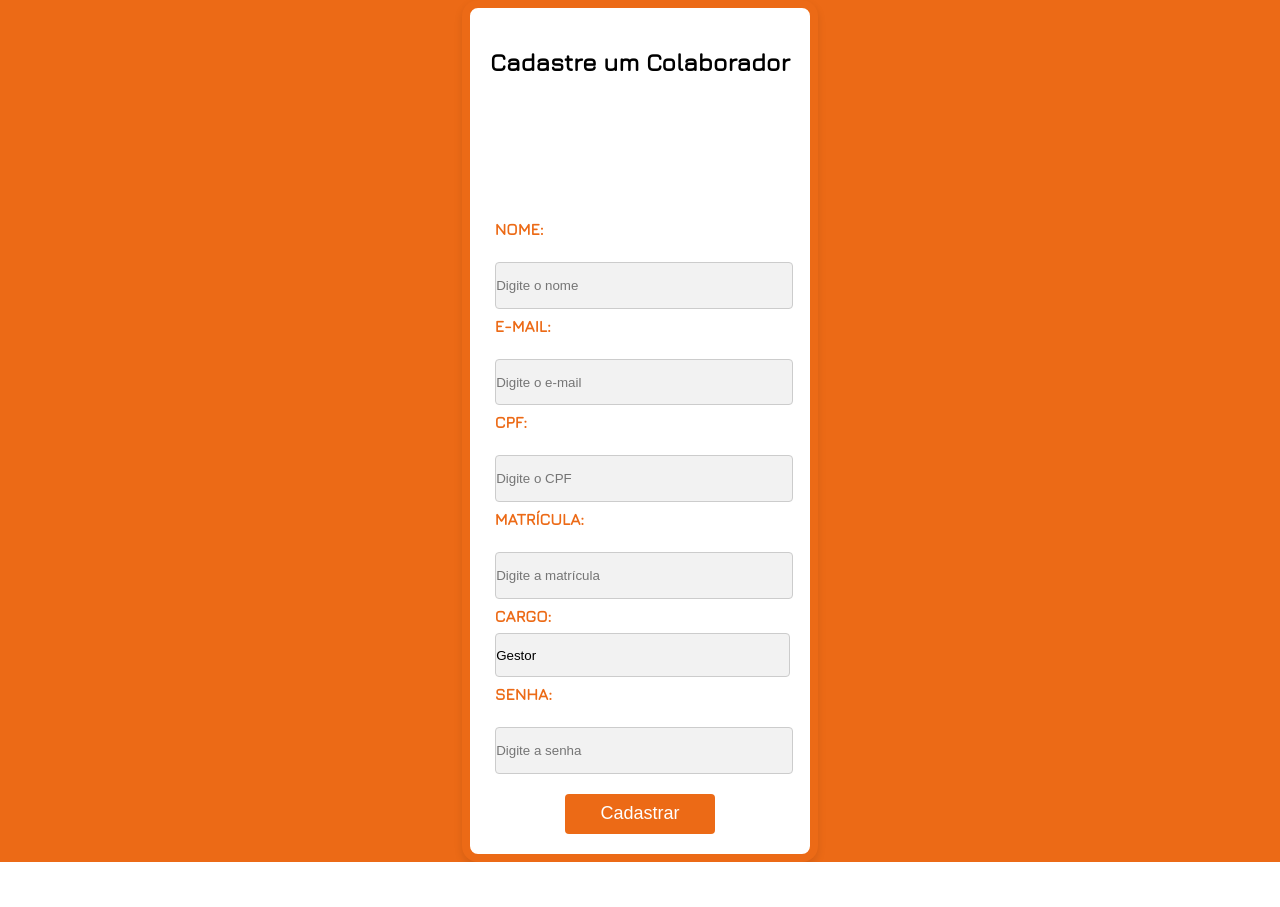
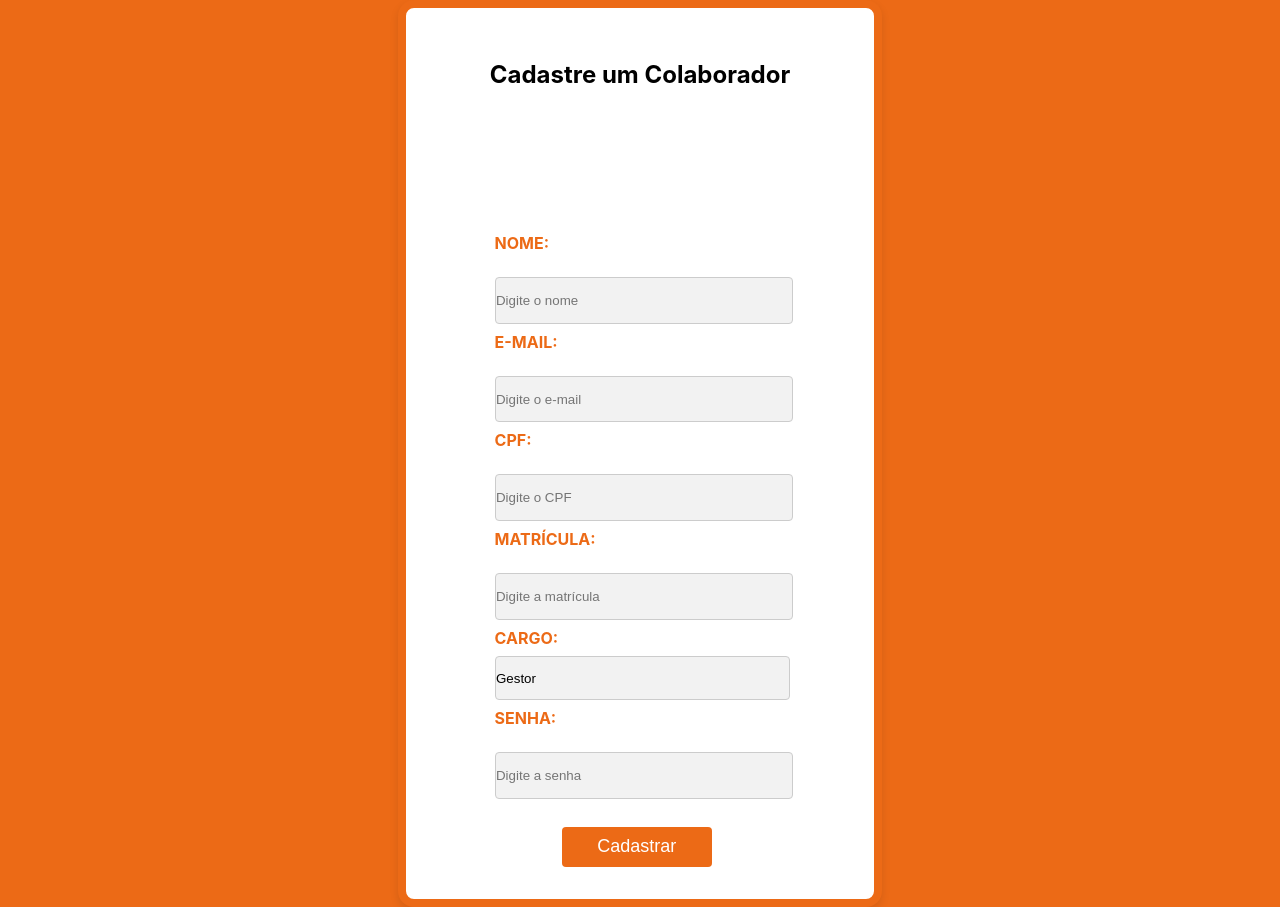
Before and after one commit to andreflavio/projetos, a React (Create React App) app in the folder front/: page /Cadastro in a window 1280 px wide. Before the commit the page ends 862 px from the top, so only its background shows below. Built offline with nearby package versions, Linux system fonts and the light colour scheme.

Commit message:
Correção de layout da pagina login e cadastro

```diff
--- a/front/src/componets/Cadastro/index.css
+++ b/front/src/componets/Cadastro/index.css
@@ -16,7 +16,7 @@
   text-align: left; /* Change to left alignment */
   max-width: 25rem;
   margin: 0 auto;
-  padding: 1.25rem;
+  padding: 2rem 5.25rem;
   border: 0.5rem solid #EC6A16;
   border-radius: 1rem;
   box-shadow: 0 0.25rem 0.5rem rgba(0, 0, 0, 0.1);
@@ -70,10 +70,11 @@ select {
     width: 0 !important; /* Hide scrollbar on Chrome, Safari, Edge */
   }
 
-  button {
+  button{
     width: 9.375rem;
     height: 2.5rem;
     padding: 0.05rem;
+    margin-left: 4.5rem;
     border: none;
     border-radius: 0.25rem;
     background-color: #EC6A16; /* Cor do botão #EC6A16 */
@@ -81,6 +82,7 @@ select {
     cursor: pointer;
     margin-top: 1.25rem;
     font-size: 1.125rem;
+
     transition: background-color 0.3s ease;
   }
 
--- a/front/src/componets/Login/index.css
+++ b/front/src/componets/Login/index.css
@@ -2,7 +2,6 @@
 .input-group:first-of-type {
   margin-top: 9rem; /* Ajuste este valor para alterar o espaço */
 }
-
 body {
   margin: 0;
   font-family: -apple-system, BlinkMacSystemFont, 'Segoe UI', 'Roboto', 'Oxygen',
@@ -18,16 +17,14 @@ code {
 }
 
 .App {
-  background-color: #EC6A16;
+  min-height: 100vh; /* Garante que a altura do contêiner seja no mínimo igual à altura da viewport */
+  background-color: #EC6A16; /* Define a cor de fundo */
   display: flex;
   justify-content: center;
   align-items: center;
-  height: 100vh;
-  font-family: 'Jura', sans-serif;
 }
 
 .login-container {
-  justify-content: center;
   background-color: white;
   padding: 1rem 2rem; /* Ajuste o segundo valor para alterar o padding à direita e à esquerda */
   border-radius: 20px;
@@ -35,7 +32,6 @@ code {
   width: 410px;
   height: 558px;
 }
-
 
 .login-container h1 {
   color: #EC6A16;
@@ -53,7 +49,6 @@ code {
   color: #EC6A16;
   font-size: 25px;
   font-weight: bold;
-
 }
 
 input {
@@ -64,23 +59,12 @@ input {
   border-radius: 4px;
   border: 1px solid #ccc;
   background-color: #f2f2f2;
-
 }
 
-button {
-  width: 98px;
-  height: 30px;
-  padding: rem;
-  border: none;
-  border-radius: 4px;
-  background-color: #f2f2f2;
-  color: black;
-  cursor: pointer;
-  margin-top: 3rem;
-  margin-left: auto;
-  margin-right: auto;
-  display: block;
+#button {
+  margin-right: 5rem;
 }
-*{
+
+* {
   text-decoration: none;
 }
--- a/front/src/componets/Login/index.tsx
+++ b/front/src/componets/Login/index.tsx
@@ -41,7 +41,7 @@ const Login: React.FC = () => {
               onChange={handleChange}
             />
           </div>
-          <Link to="/Acesso"><button type="submit">ENTRAR</button></Link>
+          <Link to="/Acesso"><button id='button' type="submit">ENTRAR</button></Link>
         </form>
       </div>
     </div>
```
